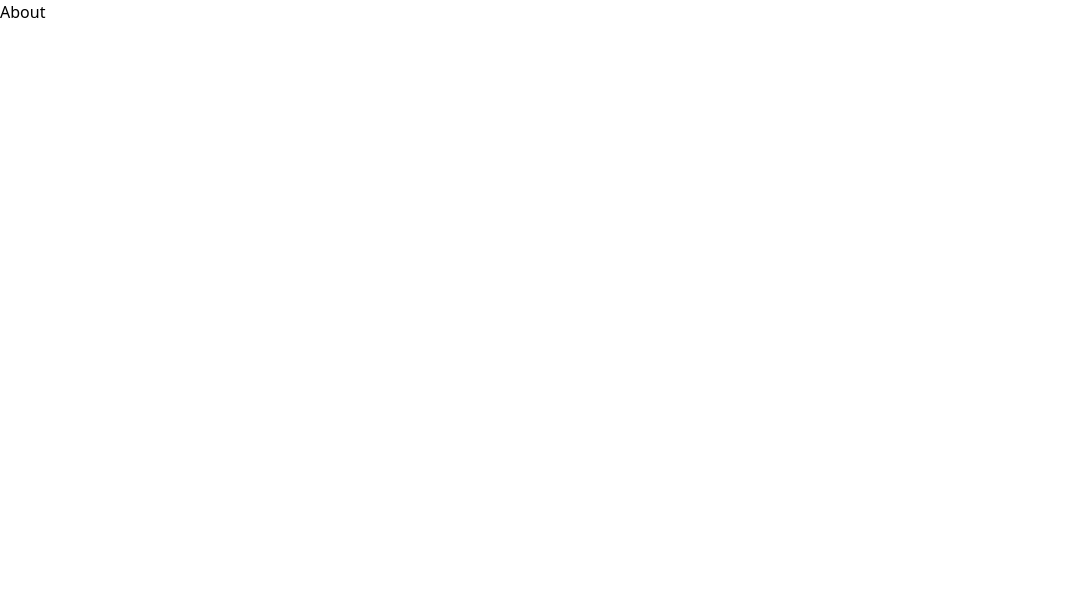
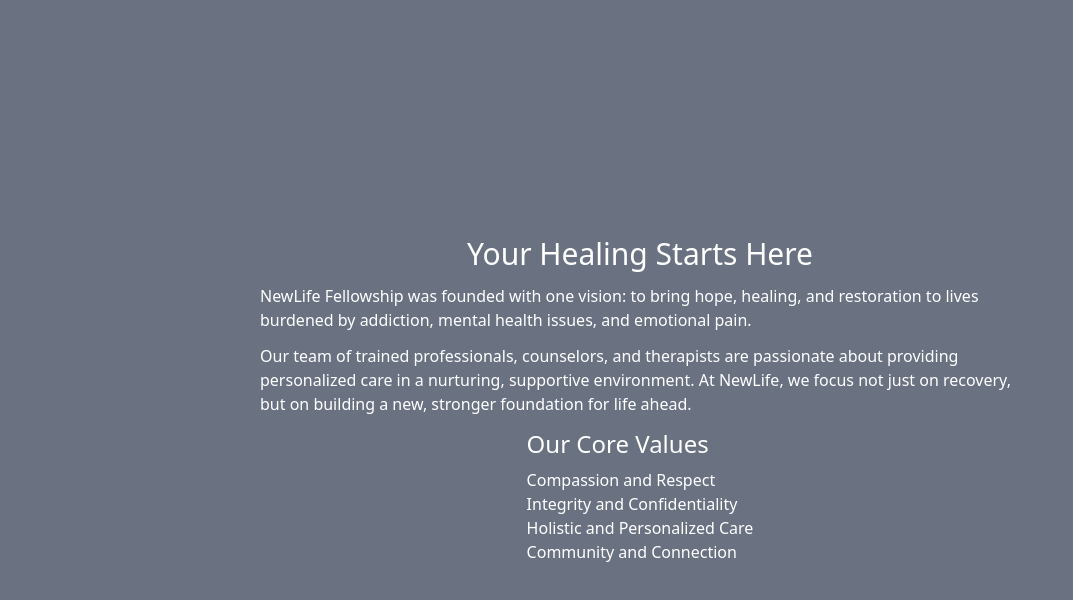
Before and after one commit to Codewithprajwol/newlife.org.np, a React (Vite) app: page /about in a window 1280 px wide. Shown: the top 600 px of the page, without its empty margins (0-1073 px from the left). Built offline with nearby package versions, Linux system fonts and the light colour scheme.

Commit message:
wip:add conent to each pages

```diff
--- /dev/null
+++ b/src/components/Program.jsx
@@ -0,0 +1,12 @@
+import React from 'react'
+
+const Program = ({title,description}) => {
+  return (
+    <div className='w-full h-full flex items-center justify-center flex-col max-w-[760px]'>
+        <h1>{title}</h1>
+        <p>{description}</p>
+    </div>
+  )
+}
+
+export default Program
--- a/src/myroutes/MyRoute.jsx
+++ b/src/myroutes/MyRoute.jsx
@@ -6,6 +6,7 @@ import Contact from '../pages/Contact'
 import FAQs from '../pages/FAQs'
 import Location from '../pages/Location'
 import Index from '../pages/Index'
+import ProgramPage from '../pages/ProgramPage'
 
 const MyRoute = () => {
   return (
@@ -17,6 +18,7 @@ const MyRoute = () => {
         <Route path='/contact' element={<Contact/>} />
         <Route path='/faq' element={<FAQs/>} />
         <Route path='/location' element={<Location/>} />
+        <Route path='/program' element={<ProgramPage/>} />
     </Routes>
     </>
   )
--- a/src/pages/About.jsx
+++ b/src/pages/About.jsx
@@ -2,7 +2,20 @@ import React from 'react'
 
 const About = () => {
   return (
-    <div>About</div>
+    <div className='w-full h-screen bg-gray-500 text-white flex items-center justify-center flex-col gap-3 px-2'>
+    <h1 className=" text-3xl">Your Healing Starts Here</h1>
+        <p className='max-w-[760px]'>NewLife Fellowship was founded with one vision: to bring hope, healing, and restoration to lives burdened by addiction, mental health issues, and emotional pain.  </p>
+        <p className='max-w-[760px]'>Our team of trained professionals, counselors, and therapists are passionate about providing personalized care in a nurturing, supportive environment. At NewLife, we focus not just on recovery, but on building a new, stronger foundation for life ahead.  </p>
+        <div >
+            <h1 className='text-2xl mb-2'>Our Core Values</h1>
+            <ul>
+                <li>Compassion and Respect  </li>
+                <li>Integrity and Confidentiality </li>
+                <li>Holistic and Personalized Care</li>
+                <li>Community and Connection  </li>
+            </ul>
+        </div>
+  </div>
   )
 }
 
--- a/src/pages/Contact.jsx
+++ b/src/pages/Contact.jsx
@@ -1,18 +1,17 @@
 
-// const Contact=()=>{
-//     return
-//     (
-//         <div>Contact</div>
-//     )
-
-// }
-
-// export default Contact;
 import React from 'react'
 
 const Contact = () => {
   return (
-    <div>Contact</div>
+    <div className='w-full h-screen bg-gray-500 flex items-center justify-start flex-col p-4 text-white'>
+        <h1 className='text-2xl'>Are you ready to begin your journey to recovery, healing, and growth? Reach out to us. We’re here to listen, guide, and support you.
+        </h1>
+        <div className='text-2xl'>
+            <p>📍 Location: Biratnagar, Nepal  </p>
+            <p>📞 Phone: [Insert Number]   </p>
+            <p>📧 Email: [Insert Email Address]</p>
+        </div>
+    </div>
   )
 }
 
--- a/src/pages/Home.jsx
+++ b/src/pages/Home.jsx
@@ -2,7 +2,12 @@ import React from 'react'
 
 const Home = () => {
   return (
-    <div>Homepage</div>
+    <div className='w-full h-screen bg-gray-500 text-white flex items-center justify-center flex-col gap-3 px-2'>
+      <h1 className=" text-3xl">Welcome to NewLife Fellowship – Biratnagar, Nepal</h1>
+         <h3 className='pt-2'>"NewLife Fellowship - Automating Your Habits for Renewing Lives"</h3>
+          <p className='max-w-[760px]'>At NewLife Fellowship, we believe in second chances, new beginnings, and healing journeys. Located in the heart of Biratnagar, our rehabilitation center is dedicated to helping individuals overcome their struggles with addiction, mental health challenges, and personal losses. Whether you're battling alcohol dependency, anxiety, depression, or facing the pain of loss and heartbreak, we’re here to walk with you every step of the way.</p>
+          <h3> Take the first step towards your New Life today.</h3>
+    </div>
   )
 }
 
--- /dev/null
+++ b/src/pages/ProgramPage.jsx
@@ -0,0 +1,53 @@
+import React from 'react'
+import Program from '../components/Program'
+
+const ProgramPage = () => {
+  return (
+    <div className='w-full min-h-screen bg-gray-500 text-white flex items-center justify-start flex-col gap-3'>
+        <Program title={'Healing Tailored for Every Journey'} description={'At NewLife Fellowship, we offer a range of specialized programs designed to meet you where you are. Whether your struggles are with substances, mental health challenges, or emotional hardships, our programs provide structured support for lasting change.'}/>
+        <Program title={'Alcohol and Illicit Drugs'} description={'Break free from addiction with professional medical supervision, therapy, group support, and lifestyle rebuilding. Our alcohol and drug recovery program focuses on detoxification, emotional healing, and relapse prevention.'}/>
+        <Program title={'Depression, Anxiety, OCD, Bipolar Disorder'} description={'Struggling with mental health can feel isolating — but you are not alone. We offer therapy sessions, medication management (where needed), coping strategies, and emotional support tailored to each diagnosis.'}/>
+        <Program title={'Eating Disorders'} description={'Our eating disorder program focuses on helping individuals build a healthy relationship with food and body image through counseling, nutritional education, and emotional support.'}/>
+        <Program title={'Digital Detox '} description={'If constant digital exposure is affecting your mental health and relationships, our digital detox program helps you reset, reconnect, and regain control over your life.'}/>
+        <Program title={'Loss of Family Members, Failure, Relationship Breakups'} description={'Grief, failure, and heartbreak can leave deep emotional scars. Our life crisis support programs offer counseling, emotional healing therapies, and community support to help you find hope and purpose again.'}/>
+
+         <h1>Why choose Us</h1>
+    </div>
+  )
+}
+
+export default ProgramPage
+
+
+
+// Why Choose Us
+// - **Expert Team:** Licensed therapists, counselors, and medical staff.
+// - **Safe Environment:** A peaceful, confidential space designed for healing.
+// - **Customized Care:** Personalized programs that fit your specific needs.
+// - **Holistic Approach:** Physical, emotional, and spiritual wellness combined.
+// - **Family Involvement:** Family therapy and support to rebuild bonds.
+
+// # Programs
+// **Healing Tailored for Every Journey**
+// At NewLife Fellowship, we offer a range of specialized programs designed to meet you where you are. Whether your struggles are with substances, mental health challenges, or emotional hardships, our programs provide structured support for lasting change.
+
+// ## Addiction Recovery
+// **Alcohol and Illicit Drugs**
+// Break free from addiction with professional medical supervision, therapy, group support, and lifestyle rebuilding. Our alcohol and drug recovery program focuses on detoxification, emotional healing, and relapse prevention.
+
+// ## Mental Health Support
+// **Depression, Anxiety, OCD, Bipolar Disorder**
+// Struggling with mental health can feel isolating — but you are not alone. We offer therapy sessions, medication management (where needed), coping strategies, and emotional support tailored to each diagnosis.
+
+// ## Specialized Programs
+// **Eating Disorders**
+// Our eating disorder program focuses on helping individuals build a healthy relationship with food and body image through counseling, nutritional education, and emotional support.
+
+// **Digital Detox**
+// If constant digital exposure is affecting your mental health and relationships, our digital detox program helps you reset, reconnect, and regain control over your life.
+
+// ## Life Crisis Support
+// **Loss of Family Members, Failure, Relationship Breakups**
+// Grief, failure, and heartbreak can leave deep emotional scars. Our life crisis support programs offer counseling, emotional healing therapies, and community support to help you find hope and purpose again.
+
+// ---
```
